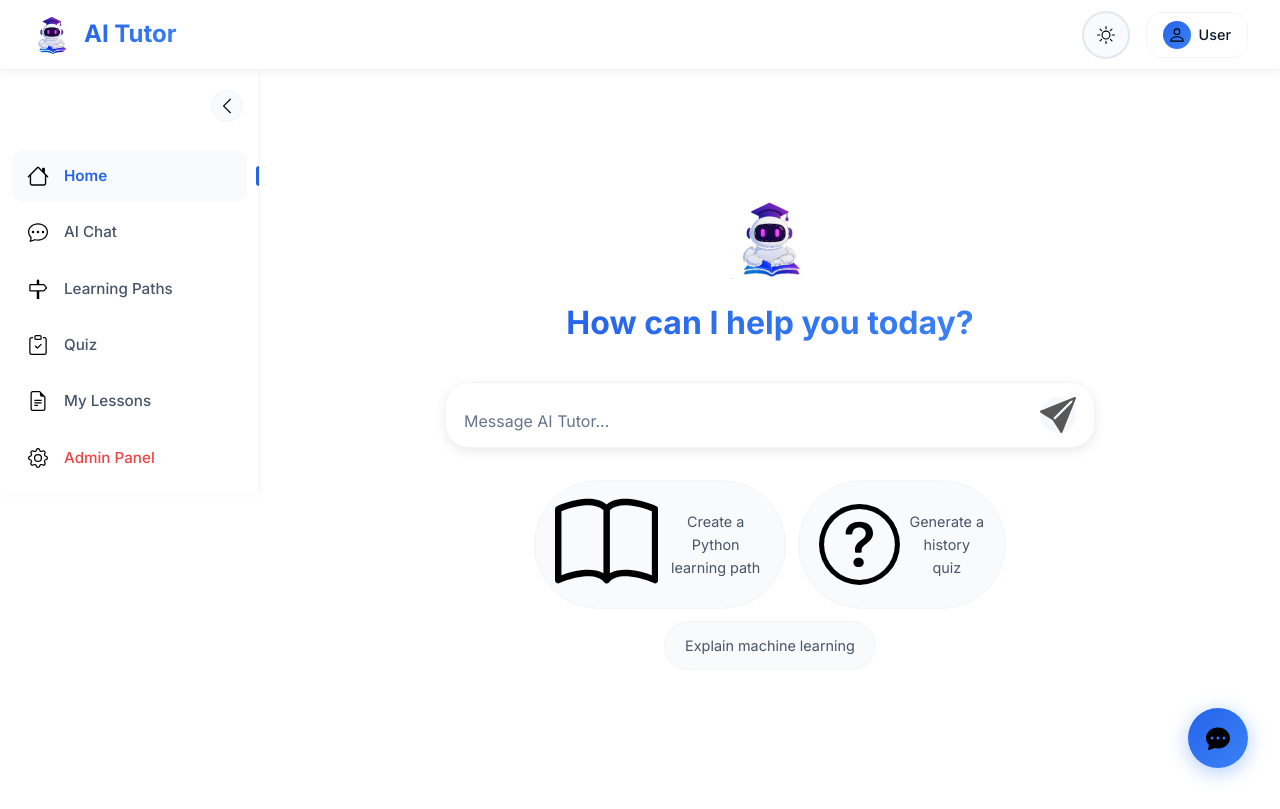
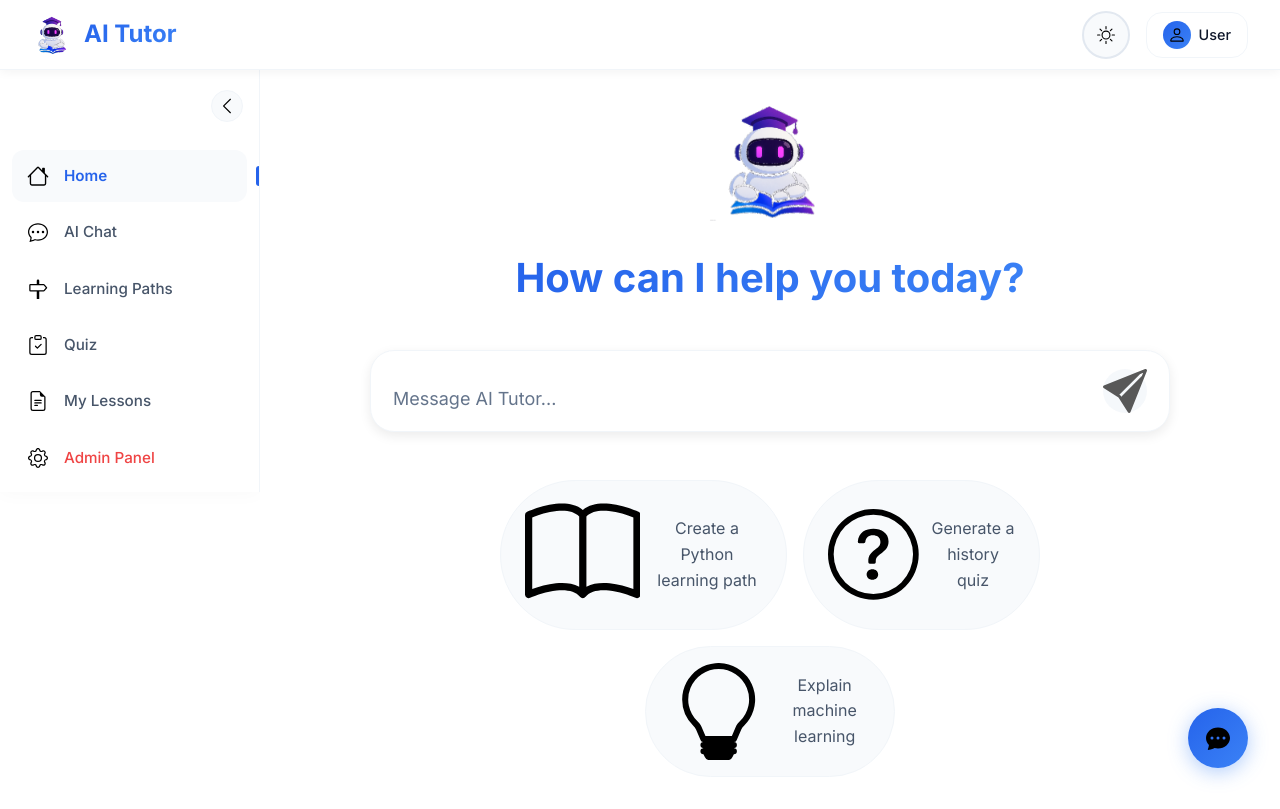
Before and after one commit to abdullahfirdowsi/phase4, a React (Vite) app in the folder frontend/: page /dashboard in a window 1280 px wide. Built offline with nearby package versions, Linux system fonts and the light colour scheme; no server answers; sample sign-in values are in the browser's storage.

Commit message:
Improved Home Page with Larger UI and Auto-Send Functionality

```diff
--- a/frontend/src/pages/Dashboard/DashboardHome/DashboardHome.jsx
+++ b/frontend/src/pages/Dashboard/DashboardHome/DashboardHome.jsx
@@ -1,7 +1,7 @@
 import React, { useState } from "react";
 import { useNavigate } from "react-router-dom";
 import { Container, Form, Button } from "react-bootstrap";
-import { SendFill, Book, QuestionCircle } from "react-bootstrap-icons";
+import { SendFill, Book, QuestionCircle, Lightbulb } from "react-bootstrap-icons";
 import "./DashboardHome.scss";
 
 const DashboardHome = () => {
@@ -20,8 +20,6 @@ const DashboardHome = () => {
   };
 
   const handleSuggestionClick = (suggestion, mode) => {
-    setMessage(suggestion);
-
     // Store the message and mode in sessionStorage
     sessionStorage.setItem("initialQuestion", suggestion);
 
@@ -29,8 +27,8 @@ const DashboardHome = () => {
       sessionStorage.setItem("initialMode", mode);
     }
 
-    // Navigate to the chat page after a short delay
-    setTimeout(() => navigate("/dashboard/chat"), 100);
+    // Navigate to the chat page
+    navigate("/dashboard/chat");
   };
 
   return (
@@ -92,6 +90,7 @@ const DashboardHome = () => {
             className="suggestion-chip"
             onClick={() => handleSuggestionClick("Explain machine learning concepts")}
           >
+            <Lightbulb className="icon" />
             <span>Explain machine learning</span>
           </button>
         </div>
--- a/frontend/src/pages/Dashboard/DashboardHome/DashboardHome.scss
+++ b/frontend/src/pages/Dashboard/DashboardHome/DashboardHome.scss
@@ -11,7 +11,7 @@
   padding: 2rem 1rem;
 
   .chat-container {
-    max-width: 768px;
+    max-width: 900px; /* Increased from 768px for larger UI */
     width: 100%;
     display: flex;
     flex-direction: column;
@@ -21,17 +21,17 @@
 
   .welcome-section {
     text-align: center;
-    margin-bottom: 2.5rem;
+    margin-bottom: 3rem; /* Increased spacing */
 
     .brand-logo {
-      width: 80px;
-      height: 80px;
-      margin-bottom: 1.5rem;
+      width: 120px; /* Increased from 80px */
+      height: 120px; /* Increased from 80px */
+      margin-bottom: 2rem; /* Increased from 1.5rem */
       animation: float 6s ease-in-out infinite;
     }
 
     .welcome-message {
-      font-size: 2rem;
+      font-size: 2.5rem; /* Increased from 2rem */
       font-weight: v.$font-weight-bold;
       color: var(--text-primary);
       margin: 0;
@@ -44,15 +44,15 @@
 
   .chat-form {
     width: 100%;
-    max-width: 650px;
-    margin-bottom: 2rem;
+    max-width: 800px; /* Increased from 650px */
+    margin-bottom: 3rem; /* Increased from 2rem */
 
     .input-wrapper {
       position: relative;
       background: var(--card-bg);
       border: 1px solid var(--border-light);
       border-radius: 24px;
-      padding: 14px 18px;
+      padding: 18px 22px; /* Increased from 14px 18px */
       box-shadow: 0 4px 12px rgba(0, 0, 0, 0.08);
       transition: all 0.3s ease;
       display: flex;
@@ -71,11 +71,11 @@
         outline: none;
         background: transparent;
         color: var(--text-primary);
-        font-size: 16px;
+        font-size: 18px; /* Increased from 16px */
         font-family: inherit;
         line-height: 1.5;
         resize: none;
-        min-height: 24px;
+        min-height: 28px; /* Increased from 24px */
         max-height: 200px;
         overflow-y: auto;
         padding: 0;
@@ -114,8 +114,8 @@
         flex-shrink: 0;
 
         .send-btn {
-          width: 36px;
-          height: 36px;
+          width: 44px; /* Increased from 36px */
+          height: 44px; /* Increased from 36px */
           border-radius: 50%;
           display: flex;
           align-items: center;
@@ -125,6 +125,7 @@
           background: linear-gradient(135deg, var(--primary-color), var(--secondary-color));
           border: none;
           color: white;
+          font-size: 1.2rem; /* Added for larger icon */
 
           &:hover:not(:disabled) {
             transform: scale(1.1);
@@ -149,24 +150,25 @@
     display: flex;
     flex-wrap: wrap;
     justify-content: center;
-    gap: 0.75rem;
-    max-width: 650px;
+    gap: 1rem; /* Increased from 0.75rem */
+    max-width: 800px; /* Increased from 650px */
 
     .suggestion-chip {
       background: var(--bg-secondary);
       border: 1px solid var(--border-light);
       border-radius: v.$border-radius-full;
-      padding: 0.75rem 1.25rem;
+      padding: 1rem 1.5rem; /* Increased from 0.75rem 1.25rem */
       color: var(--text-secondary);
-      font-size: 0.9rem;
+      font-size: 1rem; /* Increased from 0.9rem */
       transition: all 0.3s ease;
       cursor: pointer;
       display: flex;
       align-items: center;
-      gap: 0.5rem;
+      gap: 0.75rem; /* Increased from 0.5rem */
 
       .icon {
         color: var(--primary-color);
+        font-size: 1.2rem; /* Added for larger icon */
       }
 
       &:hover {
@@ -199,12 +201,12 @@
   .minimalist-home {
     .welcome-section {
       .brand-logo {
-        width: 70px;
-        height: 70px;
+        width: 100px; /* Increased from 70px */
+        height: 100px; /* Increased from 70px */
       }
 
       .welcome-message {
-        font-size: 1.75rem;
+        font-size: 2rem; /* Increased from 1.75rem */
       }
     }
 
@@ -229,13 +231,24 @@
       margin-bottom: 2rem;
 
       .brand-logo {
-        width: 60px;
-        height: 60px;
-        margin-bottom: 1rem;
+        width: 80px; /* Increased from 60px */
+        height: 80px; /* Increased from 60px */
+        margin-bottom: 1.5rem; /* Increased from 1rem */
       }
 
       .welcome-message {
-        font-size: 1.5rem;
+        font-size: 1.75rem; /* Increased from 1.5rem */
+      }
+    }
+
+    .chat-form {
+      .input-wrapper {
+        padding: 14px 18px; /* Slightly smaller on mobile but still larger than before */
+
+        .send-btn {
+          width: 40px; /* Slightly smaller on mobile */
+          height: 40px; /* Slightly smaller on mobile */
+        }
       }
     }
   }
```
